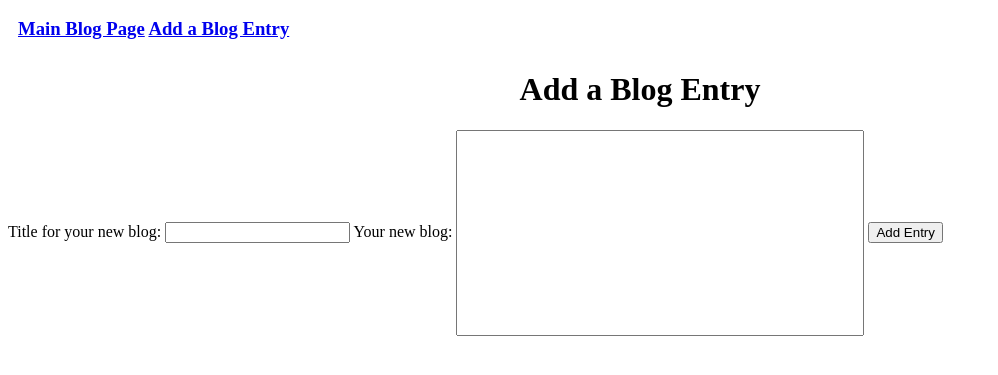
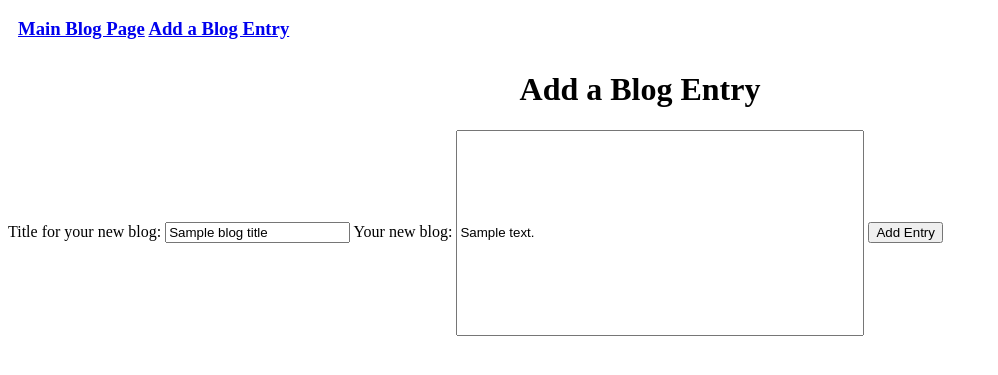
Before and after one commit to earl-gadel/blogz, a Flask app: template templates/add-entry.html in a window 1280 px wide. Shown: the top 375 px of the page, without its empty margins (0-998 px from the left). Run offline with Flask 2, Linux system fonts and the light colour scheme; the template is opened without the code that fills it: most values are stand-ins (such as "Sample title", 1, 10 or a date in 2020).

Commit message:
get errors working and return entered form

```diff
--- a/main.py
+++ b/main.py
@@ -36,20 +36,24 @@ def blog():
 def new_post():
     error_title = ""
     error_body = ""
+    if request.method == 'GET':
+        return render_template('add-entry.html', title="Create New Post")
     if request.method == 'POST':
         blog_title = request.form['title']
         blog_body = request.form['body']
+        if blog_title == "":
+            error_title = "Please fill in the title"
         if blog_body == "":
             error_body = "Please fill in the body"
-        if blog_title == "":
-            error_title = "Please fill in the title"
-            return render_template('add-entry.html', error_title=error_title, error_body=error_body)
-        new_blog = Blog(blog_title, blog_body)
-        db.session.add(new_blog)
-        db.session.commit()
-        return redirect("/")
+        if error_title == error_body == "":
+            new_blog = Blog(blog_title, blog_body)
+            db.session.add(new_blog)
+            db.session.commit()
+            return redirect("/")
 
-    return render_template('add-entry.html', title="Create New Post")
+        return render_template('add-entry.html', title="Create New Post",
+                           error_title=error_title, error_body=error_body,
+                           blog_title=blog_title, blog_body=blog_body)
 
 
 
--- a/templates/add-entry.html
+++ b/templates/add-entry.html
@@ -6,13 +6,13 @@
     <form method='POST'>
         <label>
             Title for your new blog:
-            <input type="text" name='title' />
+            <input type="text" name='title' value="{{blog_title}}" />
             <span class="error">{{error_title}}</span>
             <input type="hidden" value='Add Title' />
         </label>
         <label>
             Your new blog:
-            <input class="box" type="text" name="body" />
+            <input class="box" type="text" name="body" value="{{blog_body}}"/>
             <span class="error">{{error_body}}</span>
             <input type="hidden" name="blog-id" value="" />
         </label>
```
